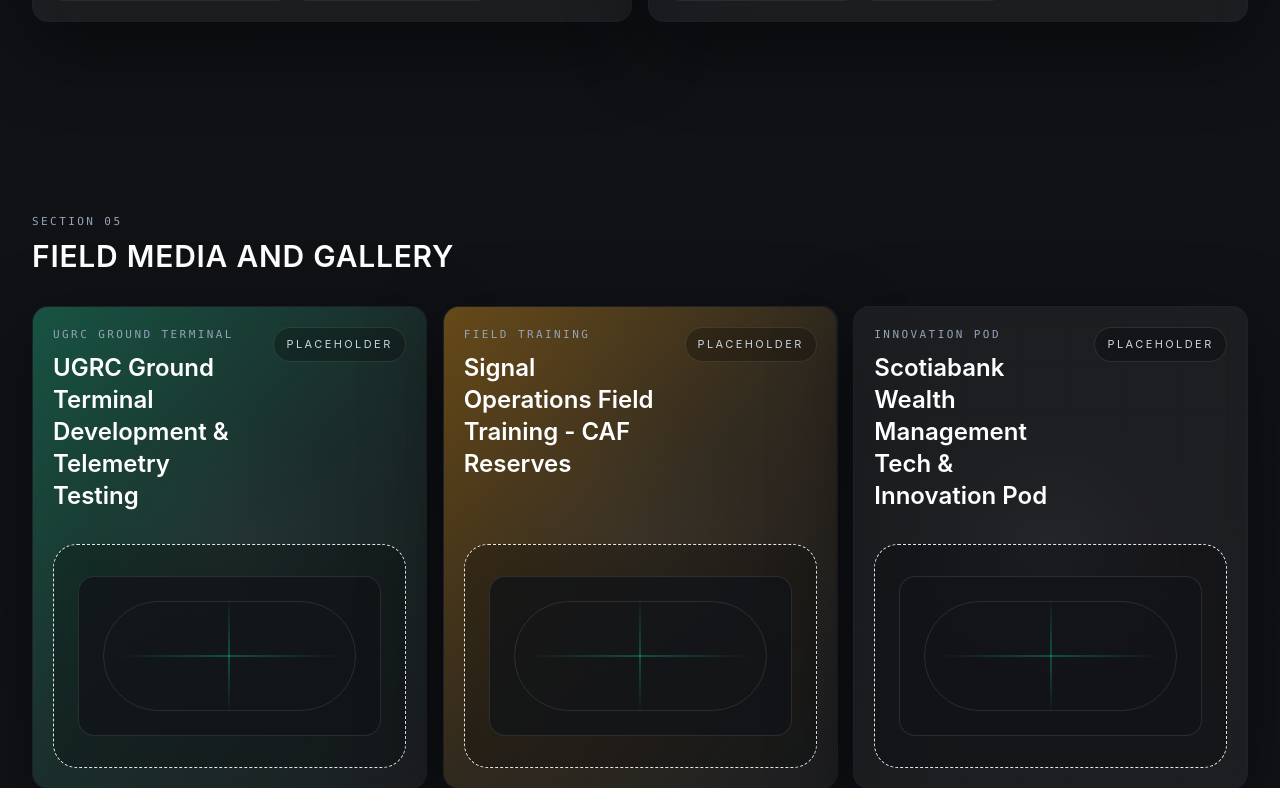
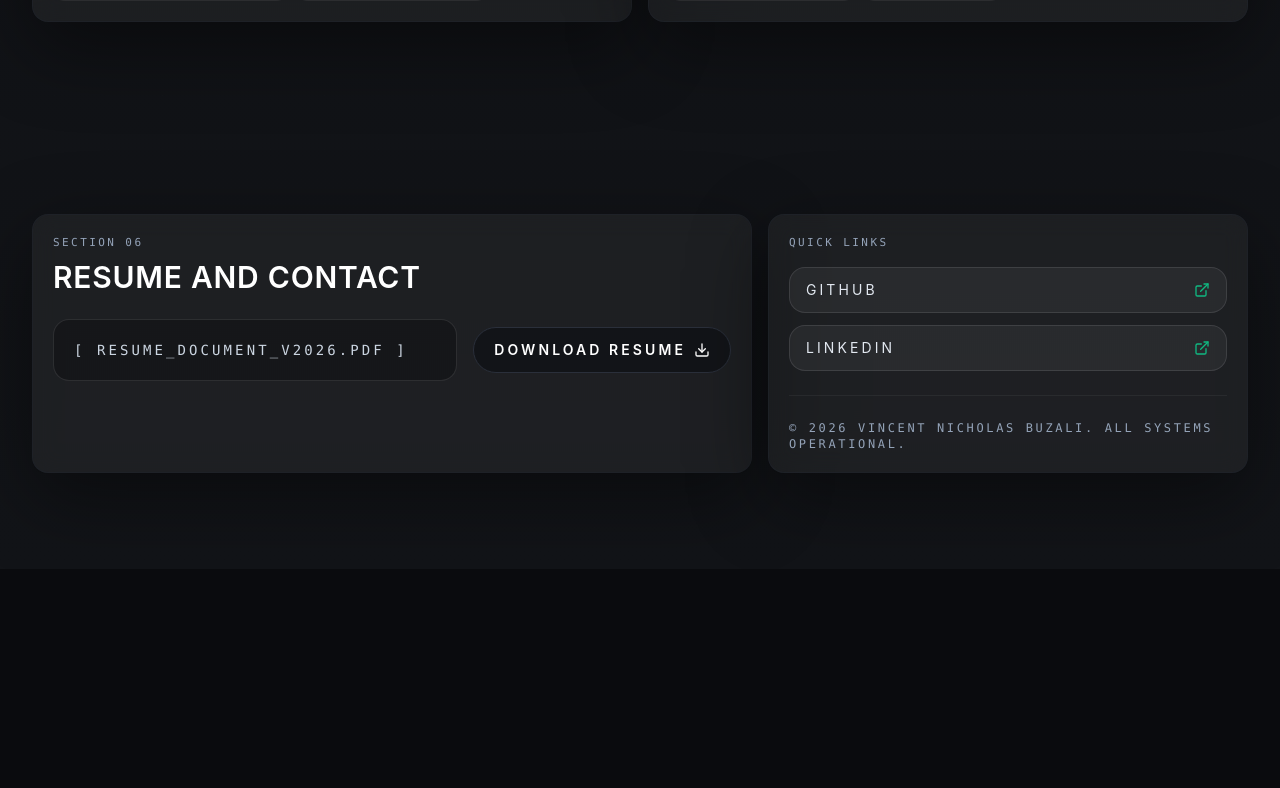
Before and after one commit to Nickbravo21/Personal-Website, a Next.js app: page / in a window 1280 px wide. Shown: the part 3037-3825 px from the top of the page. After the commit the page ends 3606 px from the top, so only its background shows below. Built offline with nearby package versions, Linux system fonts and the light colour scheme.

Commit message:
Remove gallery section

```diff
--- a/src/app/page.tsx
+++ b/src/app/page.tsx
@@ -5,7 +5,6 @@
 import { X } from "lucide-react";
 
 import { Footer } from "@/components/footer";
-import { Gallery } from "@/components/gallery";
 import { Hero } from "@/components/hero";
 import { HudNav } from "@/components/hud-nav";
 import { Experience } from "@/components/experience";
@@ -27,7 +26,6 @@
         <Experience />
         <Projects />
         <Skills />
-        <Gallery />
         <Footer onResumeClick={() => setResumeOpen(true)} />
       </div>
 
--- a/src/components/gallery.tsx
+++ /dev/null
@@ -1,60 +0,0 @@
-"use client";
-
-import { motion } from "framer-motion";
-
-import { gallery } from "@/data/portfolio";
-
-const accentClasses: Record<string, string> = {
-  radar: "from-radar/35 via-radar/10 to-transparent",
-  amber: "from-amber/35 via-amber/10 to-transparent",
-  cyan: "from-cyan-500/35 via-cyan-500/10 to-transparent",
-};
-
-export function Gallery() {
-  return (
-    <section id="gallery" className="section-shell py-16 sm:py-20 lg:py-24">
-      <div className="mb-8">
-        <div className="hud-label">Section 05</div>
-        <h2 className="hud-title mt-2">Field Media and Gallery</h2>
-      </div>
-
-      <div className="grid gap-4 lg:grid-cols-3">
-        {gallery.map((item, index) => (
-          <motion.figure
-            key={item.title}
-            initial={{ opacity: 0, scale: 0.98 }}
-            whileInView={{ opacity: 1, scale: 1 }}
-            viewport={{ once: true, amount: 0.2 }}
-            transition={{ duration: 0.5, delay: index * 0.05 }}
-            className="grid-card group min-h-[320px]"
-          >
-            <div className={`absolute inset-0 bg-gradient-to-br ${accentClasses[item.accent]}`} />
-            <div className="absolute inset-0 hud-grid opacity-15" />
-            <div className="absolute inset-0 bg-[radial-gradient(circle_at_center,rgba(255,255,255,0.08),transparent_45%)] opacity-40 transition duration-500 group-hover:scale-110" />
-
-            <div className="relative z-10 flex h-full flex-col justify-between">
-              <div className="flex items-start justify-between gap-4">
-                <div>
-                  <div className="hud-label">{item.title}</div>
-                  <h3 className="mt-2 text-2xl font-semibold text-white">{item.caption}</h3>
-                </div>
-                <div className="rounded-full border border-white/10 bg-black/25 px-3 py-2 text-[11px] uppercase tracking-tactical text-slate-300">
-                  Placeholder
-                </div>
-              </div>
-
-              <div className="mt-8 flex min-h-56 items-center justify-center rounded-[1.5rem] border border-dashed border-white/12 bg-black/25 p-6 transition duration-300 group-hover:border-radar/50">
-                <div className="relative flex h-40 w-full max-w-sm items-center justify-center rounded-2xl border border-white/10 bg-charcoal/80">
-                  <div className="absolute inset-6 rounded-full border border-white/10" />
-                  <div className="absolute left-1/2 top-1/2 h-3/4 w-px -translate-x-1/2 -translate-y-1/2 bg-gradient-to-b from-transparent via-radar/70 to-transparent" />
-                  <div className="absolute left-1/2 top-1/2 h-px w-3/4 -translate-x-1/2 -translate-y-1/2 bg-gradient-to-r from-transparent via-radar/70 to-transparent" />
-                  <div className="absolute inset-0 bg-[linear-gradient(transparent_0,rgba(255,255,255,0.03)_1px,transparent_1px)] bg-[length:100%_16px] opacity-30" />
-                </div>
-              </div>
-            </div>
-          </motion.figure>
-        ))}
-      </div>
-    </section>
-  );
-}
--- a/src/data/portfolio.ts
+++ b/src/data/portfolio.ts
@@ -113,7 +113,7 @@
 export const skillGroups: SkillGroup[] = [
   {
     title: "Programming Languages",
-    items: ["C", "C++", "Python", "Java", "JavaScript", "TypeScript", "SQL (Oracle SQL)"],
+    items: ["C", "C++", "Python", "R", "Java", "JavaScript", "TypeScript", "SQL (Oracle SQL)"],
   },
   {
     title: "Enterprise Systems & Data",
```
